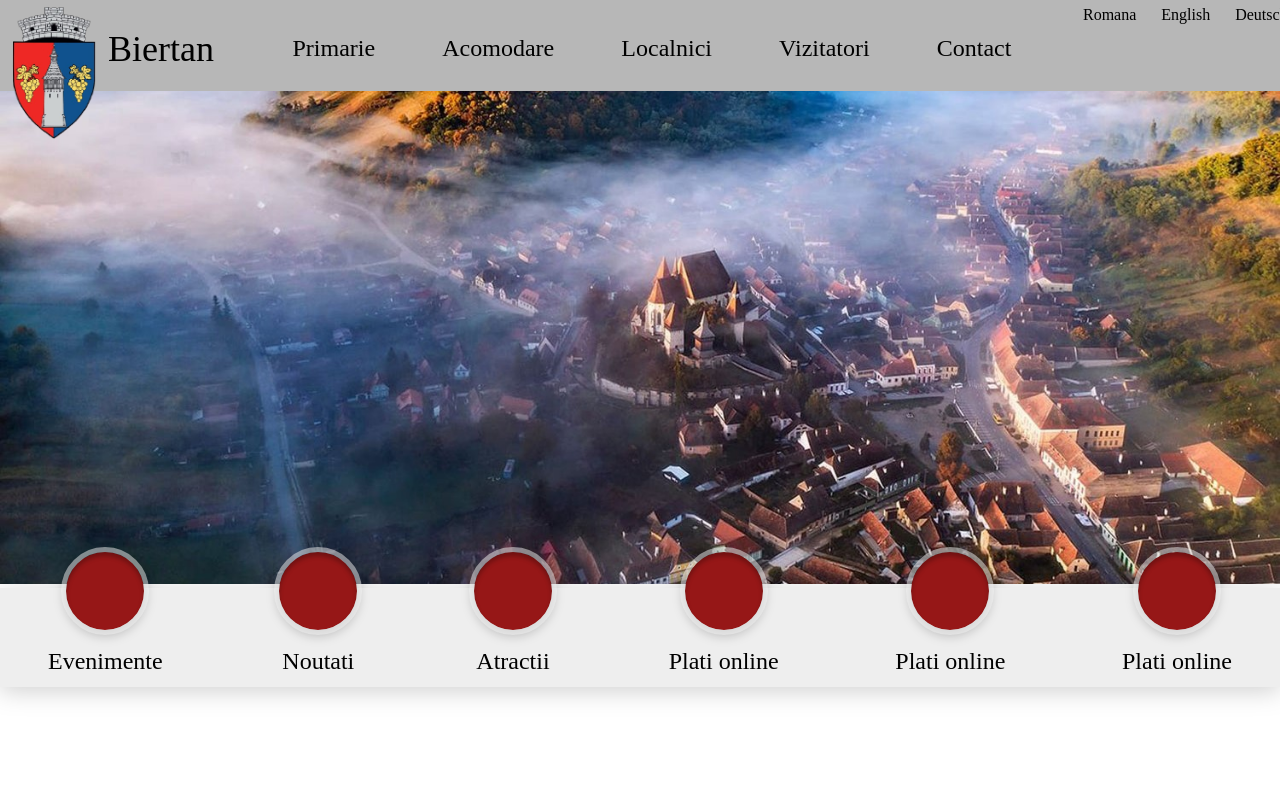
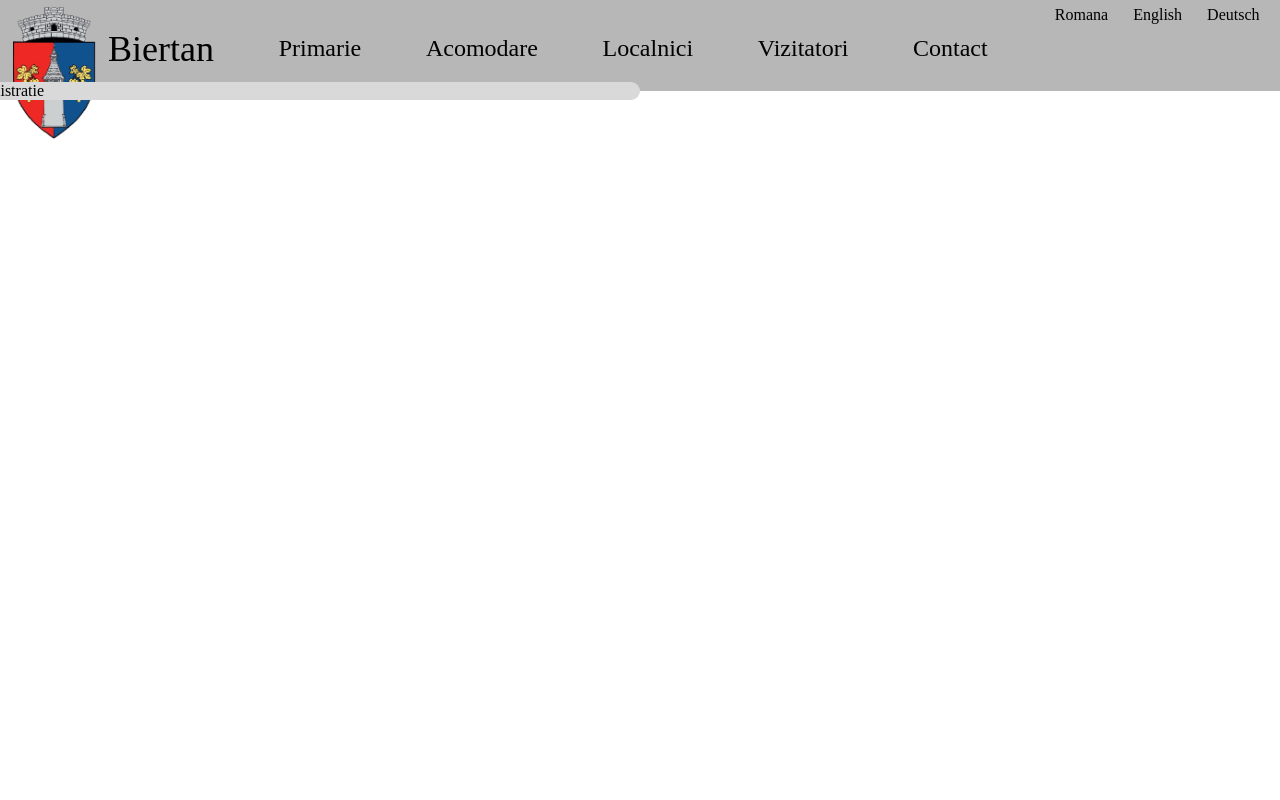
Before and after one commit to andreiudan/biertan-website, a React (Create React App) app in the folder presentation/: page /primarie in a window 1280 px wide. Shown: the top 800 px of the page. Built offline with nearby package versions, Linux system fonts and the light colour scheme.

Commit message:
added town hall page and routing
modified header file for better positioning and added the routing to the town hall page and the home page

```diff
--- a/presentation/package.json
+++ b/presentation/package.json
@@ -11,6 +11,7 @@
     "gh-pages": "^6.3.0",
     "react": "^19.0.0",
     "react-dom": "^19.0.0",
+    "react-router-dom": "^7.4.1",
     "react-scripts": "^5.0.1",
     "typescript": "^4.9.5",
     "web-vitals": "^2.1.4"
--- a/presentation/src/App.js
+++ b/presentation/src/App.js
@@ -2,18 +2,28 @@ import './App.css';
 import Footer from './layouts/footer/footer';
 import Header from './layouts/header/header';
 import Home from './pages/home/Home';
+import TownHall from './pages/town-hall/TownHall';
+import ContentCard from './components/content-card/ContentCard';
+import { BrowserRouter as Router, Route, Routes } from 'react-router-dom';
 
 function App() {
   return (
+    <Router>
       <div className="App">
         <Header></Header>
 
         <div className='App-content'>
-        <Home></Home>
+          <Routes>
+            <Route path='/' element={<Home />} />
+            <Route path='/primarie' element={<TownHall>
+              <ContentCard />
+            </TownHall>} />
+          </Routes>
         </div>
 
         <Footer></Footer>
       </div>
+    </Router>
   );
 }
 
--- /dev/null
+++ b/presentation/src/components/content-card/ContentCard.css
@@ -0,0 +1,7 @@
+.card {
+    top: 50%;
+    left: 50%;
+    transform: translate(-50%, -50%);
+    border-radius: 36px;
+    background-color: #D9D9D9;
+}
--- /dev/null
+++ b/presentation/src/components/content-card/ContentCard.jsx
@@ -0,0 +1,17 @@
+import './ContentCard.css';
+import { NavLink } from 'react-router-dom';
+
+function ContentCard() {
+  return (
+    <div className="card">
+      <div className="sidebar">
+        <NavLink>Administratie</NavLink>
+        <div className="sidebar-buttons-separator"></div>
+      </div>
+
+      <div className="content"></div>
+    </div>
+  );
+}
+
+export default ContentCard;
--- a/presentation/src/layouts/header/header.css
+++ b/presentation/src/layouts/header/header.css
@@ -3,11 +3,10 @@
     flex-direction: row;
     align-items: center;
     justify-content: space-between;
-    padding-left: 12px;
-    padding-right: 18px;
     padding-top: 6px;
     background-color: #b7b7b7;
-    position: fixed;
+    position: sticky;
+    top: 0;
     width: 100%;
 
     p{
@@ -16,10 +15,24 @@
     }
 }
 
+a{
+    color: inherit;
+    text-decoration: none;
+}
+
+a:hover{
+    color: #585858;
+}
+
+a:active {
+    color: cornflowerblue;
+}
+
 .logoHeader{
     margin-bottom: -48px;
     width: 84px;
     padding-right: 12px;
+    margin-left: 12px;
 }
 
 .primaryName{
@@ -55,6 +68,7 @@
     align-self: baseline;
     justify-content: center;
     flex: 1;
+    margin-right: 18px;
 
     #verticalLine {
         width: 1px;
--- a/presentation/src/layouts/header/header.jsx
+++ b/presentation/src/layouts/header/header.jsx
@@ -1,16 +1,19 @@
 import './header.css';
 import logo from './../../assets/images/StemaBiertan_smaller80.png';
+import { NavLink } from 'react-router-dom';
 
 function Header() {
   return (
     <header className="header">
-      <div className="logoName">
+      <NavLink to="/" className="logoName">
         <img className="logoHeader" src={logo} alt="logo"></img>
         <p className="primaryName">Biertan</p>
-      </div>
+      </NavLink>
 
       <div className="navigation">
-        <p>Primarie</p>
+        <NavLink to="/primarie">
+          <p>Primarie</p>
+        </NavLink>
         <p>Acomodare</p>
         <p>Localnici</p>
         <p>Vizitatori</p>
--- /dev/null
+++ b/presentation/src/pages/town-hall/TownHall.jsx
@@ -0,0 +1,7 @@
+import './TownHall.css';
+
+function TownHall({ children }) {
+  return <>{children}</>;
+}
+
+export default TownHall;
```
Also changed, not shown: presentation/src/pages/town-hall/TownHall.css (added), 1 other file (tests, documents, lock files or other folders). Lines whose indentation alone changed are shown as unchanged.
